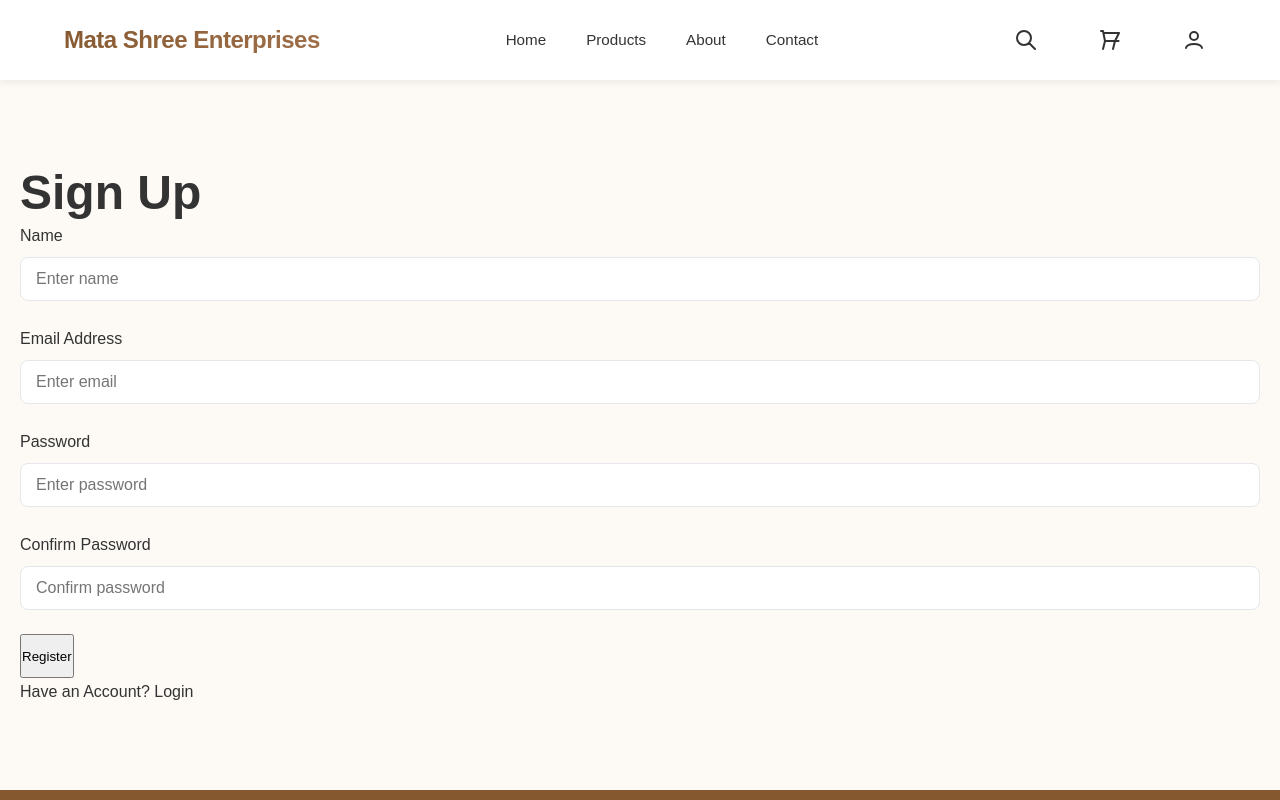
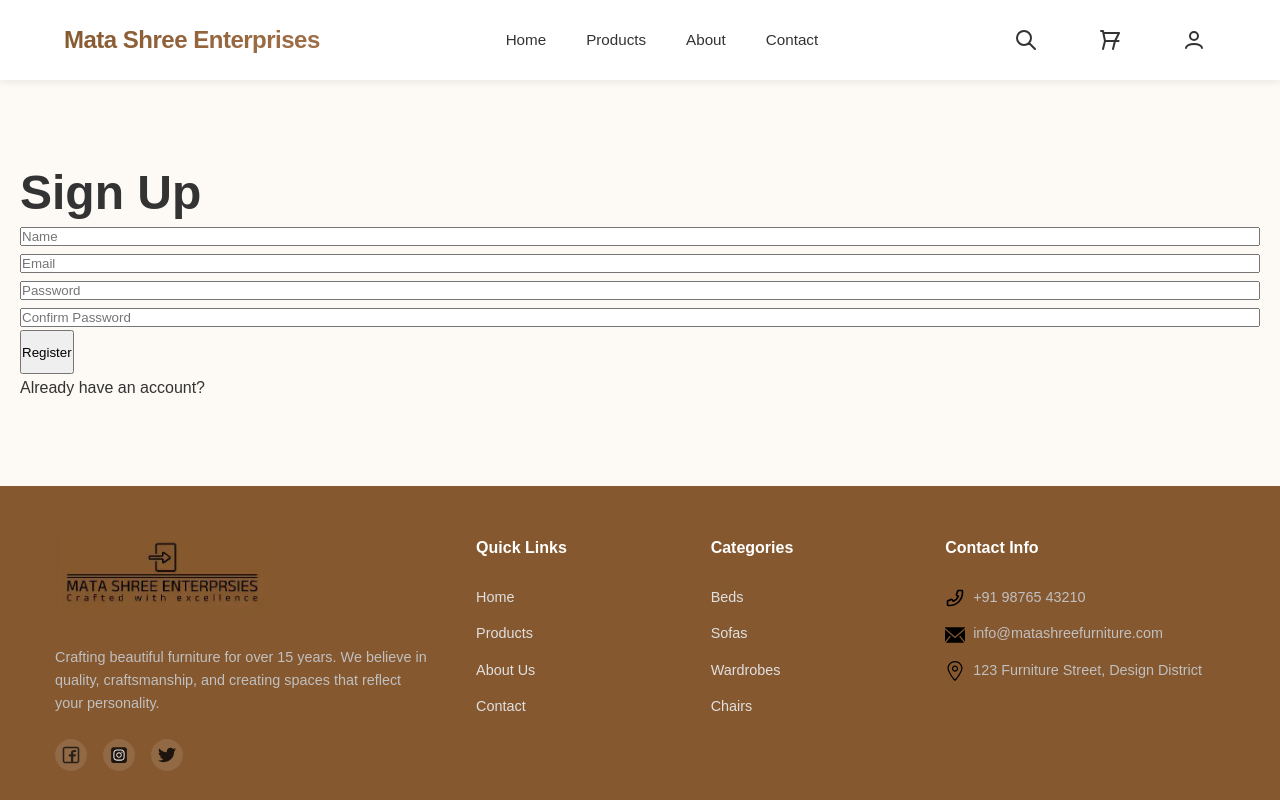
Before and after one commit to Manas22-creator/mata-shree-furniture-ecommerce, a React (Create React App) app in the folder client/: page /register in a window 1280 px wide. Shown: the top 800 px of the page. Built offline with nearby package versions, Linux system fonts and the light colour scheme.

Commit message:
Update RegisterPage.js

```diff
--- a/client/src/pages/RegisterPage.js
+++ b/client/src/pages/RegisterPage.js
@@ -12,86 +12,36 @@
   const navigate = useNavigate();
   const { register, userInfo, loading, error } = useContext(AuthContext);
 
-  // Redirect if already logged in
   useEffect(() => {
-    if (userInfo) {
-      navigate("/");
-    }
+    if (userInfo) navigate("/");
   }, [userInfo, navigate]);
 
   const submitHandler = (e) => {
     e.preventDefault();
-
     if (password !== confirmPassword) {
       setMessage("Passwords do not match");
-      return;
+    } else {
+      setMessage(null);
+      register(name, email, password);
     }
-
-    setMessage(null);
-    register(name, email, password);
   };
 
   return (
     <div className="form-container">
       <h1>Sign Up</h1>
-
       {message && <p className="error-message">{message}</p>}
       {error && <p className="error-message">{error}</p>}
       {loading && <p>Loading...</p>}
 
       <form onSubmit={submitHandler}>
-        <div className="form-group">
-          <label>Name</label>
-          <input
-            type="text"
-            placeholder="Enter name"
-            value={name}
-            onChange={(e) => setName(e.target.value)}
-            required
-          />
-        </div>
-
-        <div className="form-group">
-          <label>Email Address</label>
-          <input
-            type="email"
-            placeholder="Enter email"
-            value={email}
-            onChange={(e) => setEmail(e.target.value)}
-            required
-          />
-        </div>
-
-        <div className="form-group">
-          <label>Password</label>
-          <input
-            type="password"
-            placeholder="Enter password"
-            value={password}
-            onChange={(e) => setPassword(e.target.value)}
-            required
-          />
-        </div>
-
-        <div className="form-group">
-          <label>Confirm Password</label>
-          <input
-            type="password"
-            placeholder="Confirm password"
-            value={confirmPassword}
-            onChange={(e) => setConfirmPassword(e.target.value)}
-            required
-          />
-        </div>
-
-        <button type="submit" disabled={loading} className="btn-submit">
-          Register
-        </button>
+        <input value={name} onChange={(e) => setName(e.target.value)} placeholder="Name" />
+        <input value={email} onChange={(e) => setEmail(e.target.value)} placeholder="Email" />
+        <input type="password" value={password} onChange={(e) => setPassword(e.target.value)} placeholder="Password" />
+        <input type="password" value={confirmPassword} onChange={(e) => setConfirmPassword(e.target.value)} placeholder="Confirm Password" />
+        <button type="submit">Register</button>
       </form>
 
-      <div className="form-redirect">
-        Have an Account? <Link to="/login">Login</Link>
-      </div>
+      <Link to="/login">Already have an account?</Link>
     </div>
   );
 };
```
